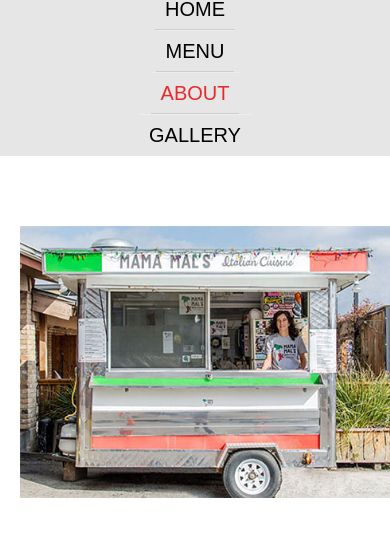
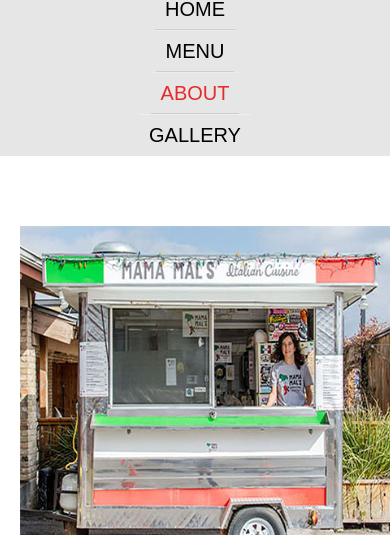
Before and after one commit to heuburglar/mamamals, a plain HTML site: page about.html in a window 390 px wide. Shown: the part 293-828 px from the top of the page. Drawn offline with nearby package versions, Linux system fonts and the light colour scheme; a small style sheet from the web is missing; files whose address does not match are found by name.

Commit message:
about page CSS changes

```diff
--- a/about.html
+++ b/about.html
@@ -84,7 +84,7 @@
 
 <section class="section two-up">
 
-        <img class="image" src="images/About_Mama.jpg" alt="Mama Mal sits cooking in her Austin, Texas based food truck" width="480"/>
+        <img class="image" src="images/About_Mama.jpg" alt="Mama Mal sits cooking in her Austin, Texas based food truck" width="480" height="341" />
 
         <article class="article">
           <p>Mama Mal's Italian Cuisine is all about delicious, homemade, Italian food from a woman who might remind you of your mama. Malavita Barese, owner of the specialty food truck and head chef, serves up homemade, comforting Italian classics with a side of love. Located at <a href="http://www.thesaxonpub.com/">The Saxon Pub</a> (1320 South Lamar, Austin, Texas) Malavita brings fresh herbs from her garden to complement the secret recipes that have been passed down in her family for decades. Each dish could be served in any restaurant in New York’s Little Italy, but what stands apart from the rest, are the Meatballs, the MEATBALLS!</p>
--- a/css/styles.css
+++ b/css/styles.css
@@ -289,16 +289,17 @@
 }
 
 .image {
-    max-width: 100%;
-    display: block;
+margin: 0 auto;
+max-width: 100%;
+display: block;
 }
 
-@media (max-width: 500px) {
+
+/* @media (max-width: 500px) {
   .image {
-    max-width: 98%;
-    padding-right: 2%;
+    margin: 0 auto;
   }
-}
+} */
 
 .section.two-up .image,
 .section.two-up .article {
```
Also changed, not shown: 1 other file.
